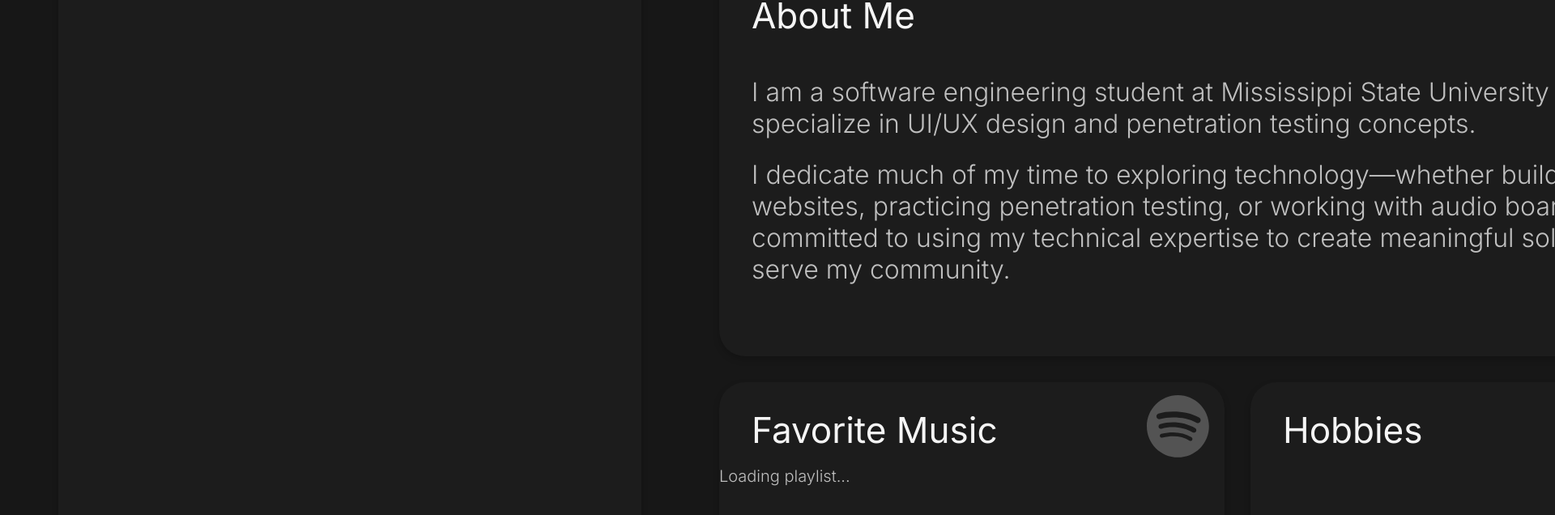
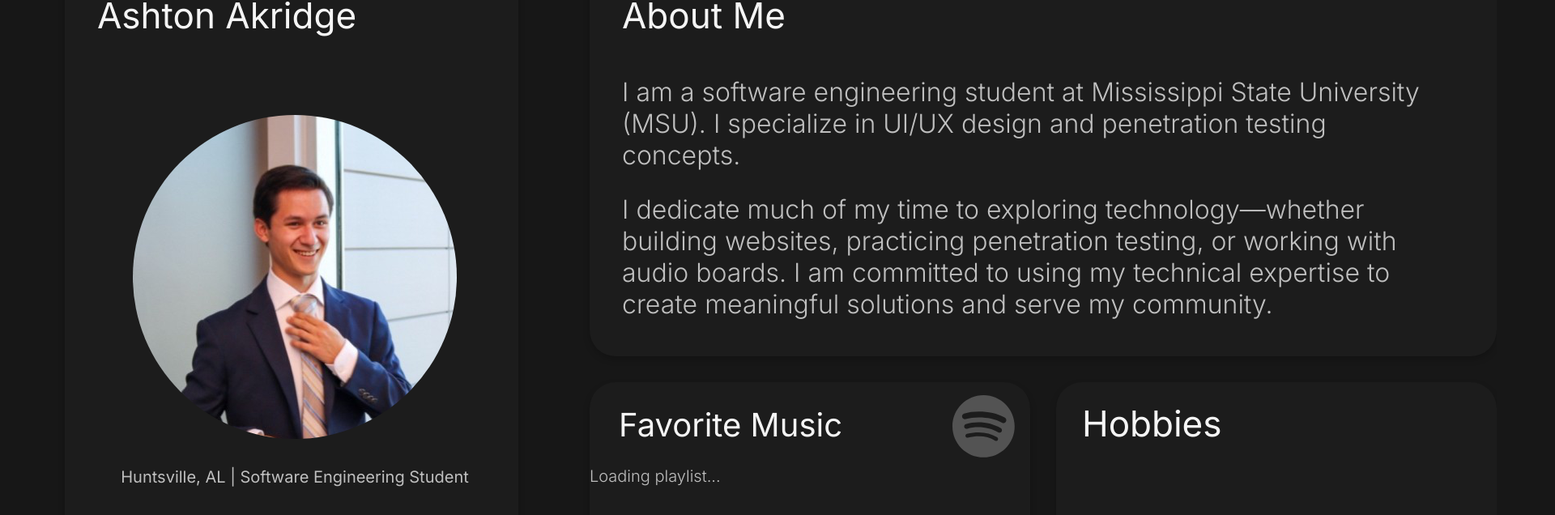
Before and after one commit to Ashton-Akridge/ReactPortfolio, a React (Vite) app: page /#/about in a window 1280 px wide. Shown: the part 160-796 px from the top of the page at 81% size, 1920 px wide, since content can reach past the window. Built offline with nearby package versions, Linux system fonts and the light colour scheme; no server answers.

Commit message:
Inital about section media query test

```diff
--- a/src/Pages/AboutPage.tsx
+++ b/src/Pages/AboutPage.tsx
@@ -5,6 +5,7 @@ import '../css/AboutPage.css';
 import Chess from './static/Chess.png';
 import Cars from './static/Cars.png';
 import Baseball from './static/Baseball.png';
+import Ashton from './static/Ashton.png';
 import gsap from 'gsap'; // Import GSAP for animation
 
 export default function AboutPage() {
@@ -74,8 +75,15 @@ export default function AboutPage() {
         <>
             <NavBar />
             <div className="container">
-                <div className="Memojiwidget">
-                    <div className="content"></div>
+                <div className="ashtonAkridge">
+                    <div className="content">
+                        <h4>Ashton Akridge</h4>
+                        <div>
+                            <img src={Ashton} alt={Ashton}/>
+                            <p>Huntsville, AL | Software Engineering Student</p>
+                        </div>
+
+                    </div>
                 </div>
                 <div className="AboutMe">
                     <div className="content">
--- a/src/Pages/CallBack.tsx
+++ b/src/Pages/CallBack.tsx
@@ -129,13 +129,6 @@ export const PlaylistDisplay = ({ playlistId }: { playlistId: string }) => {
                             <img
                                 src={tracks[currentTrackIndex].album.images[0]?.url}
                                 alt={tracks[currentTrackIndex].name}
-                                style={{
-                                    width: '200px',
-                                    height: '200px',
-                                    objectFit: 'fill',
-                                    marginBottom: '10px',
-                                    borderRadius: '8px',
-                                }}
                             />
                             <p>
                                 <strong>{tracks[currentTrackIndex].name}</strong> by{' '}
--- a/src/css/AboutPage.css
+++ b/src/css/AboutPage.css
@@ -1,4 +1,4 @@
-.Memojiwidget{
+.ashtonAkridge{
     position: relative; /* Sets a reference for absolute positioning */
     width: 45rem;
     height: 60rem;
@@ -7,13 +7,27 @@
     border-radius: 2rem;
     box-shadow: 0 0.25rem 0.5rem rgba(0, 0, 0, 0.2); /* Soft shadow around the box */
     background-color: rgb(255, 255, 255, 0.02);
-    padding-top: 4.5rem;
-    padding-left: 4.5rem; /* Add padding to make room inside the widget */
+    padding-top: 2rem;
+    padding-left: 2.5rem; /* Add padding to make room inside the widget */
     box-sizing: border-box; /* Ensures padding doesn't overflow the element */
     font-family: 'Inter', sans-serif;
 }
-
-
+.ashtonAkridge > .content{
+    margin-top: 0;
+}
+.ashtonAkridge h4{
+    font-weight: 400;
+}
+.ashtonAkridge img{
+    border-radius: 20rem;
+    width: 25rem;
+    height: 25rem;
+    margin-top: 10rem;
+}
+.ashtonAkridge p{
+    font-weight: 400;
+    text-align: center;
+}
 .AboutMe{
     position: relative; /* Sets a reference for absolute positioning */
     width: 80rem;
@@ -100,6 +114,13 @@
     text-align: center;
     font-size: 1.5rem;
 }
+.Spotify-Playlist img{
+    width: 200px;
+    height: 200px;
+    object-fit: fill;
+    margin-Bottom: 10px;
+    border-Radius: 8px;
+}
 .Hobbies{
     position: relative; /* Sets a reference for absolute positioning */
     width: 39rem;
@@ -133,3 +154,95 @@
     left: 85px;
     font-weight: bold;
 }
+
+@media screen and (max-width: 2190px){
+    .ashtonAkridge{
+        width: 35rem;
+        height: 55rem;
+        top: 3rem;
+        left: 4.5rem;
+    }
+    .ashtonAkridge img{
+        margin-top: 6rem;
+    }
+    .ashtonAkridge > .content div{
+        position: relative;
+        left: -1rem
+    }
+
+    .AboutMe{
+        width: 70rem;
+        height: 30rem;
+        top: -52rem;
+        left: 45rem;
+    }
+    .AboutMe > .content p{
+        font-weight: 300;
+        font-size: 2rem;
+        text-align: left;
+        margin: 1.75rem 0;
+        color: rgb(245, 245, 245, 0.75);
+        padding-right: 3.5rem;
+    }
+    .Music{
+        width: 34rem;
+        height: 23rem;
+        top: -50rem;
+        left: 45rem;
+    }
+    .title-container a:hover{
+        transform: none/* Moves the logo up when hovered */
+    }
+
+    .Music > .content h4{
+        padding-left: 2.25rem;
+        padding-top: 1.75rem;
+        font-size: 2.5rem;
+    }
+    .Spotify-Playlist{
+        position: relative;
+        width: 45rem;
+        left: 7.5rem;
+        margin-top: 0;
+    }
+    .Spotify-Playlist p{
+        text-align: center;
+        font-size: 1.25rem;
+        margin-top: 0;
+    }
+    .Spotify-Playlist img{
+        width: 10.9375rem;
+        height: 10.9375rem;
+        object-fit: fill;
+        margin-Bottom: 0;
+        border-Radius: 8px;
+    }
+    .Hobbies {
+        width: 34rem;
+        height: 23rem;
+        top: -73rem;
+        left: 81rem;
+        padding-top: 1.5rem;
+        padding-left: 2rem;
+
+    }
+    .Hobbies > .content img{
+        border-radius: 1rem;
+        width: 12rem;
+        height: 12rem;
+    }
+    .Hobbies > .content div{
+        margin-left: 9rem;
+        margin-top: 1rem;
+    }
+    .Hobbies > .content p{
+        position: relative;
+        top: 200px;
+        text-align: center;
+        font-size: 1.5rem;
+        opacity: 0;
+        left: 70px;
+        font-weight: bold;
+    }
+
+}
--- a/src/css/main.css
+++ b/src/css/main.css
@@ -1,4 +1,4 @@
 body {
     background-color: rgb(23, 23, 23);
-    overflow: hidden;
+
 }
```
Also changed, not shown: src/Pages/static/Ashton.png (added).
